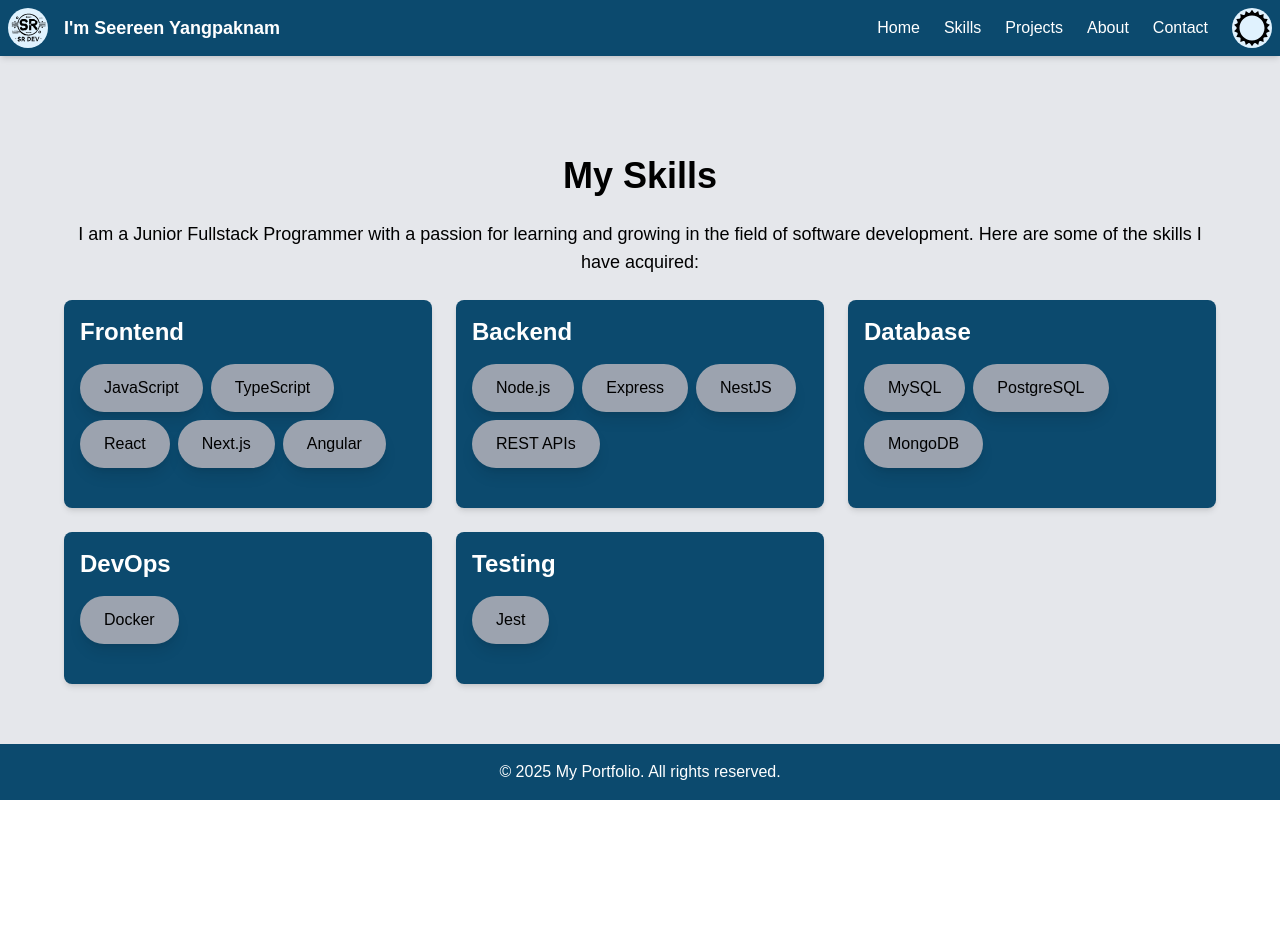
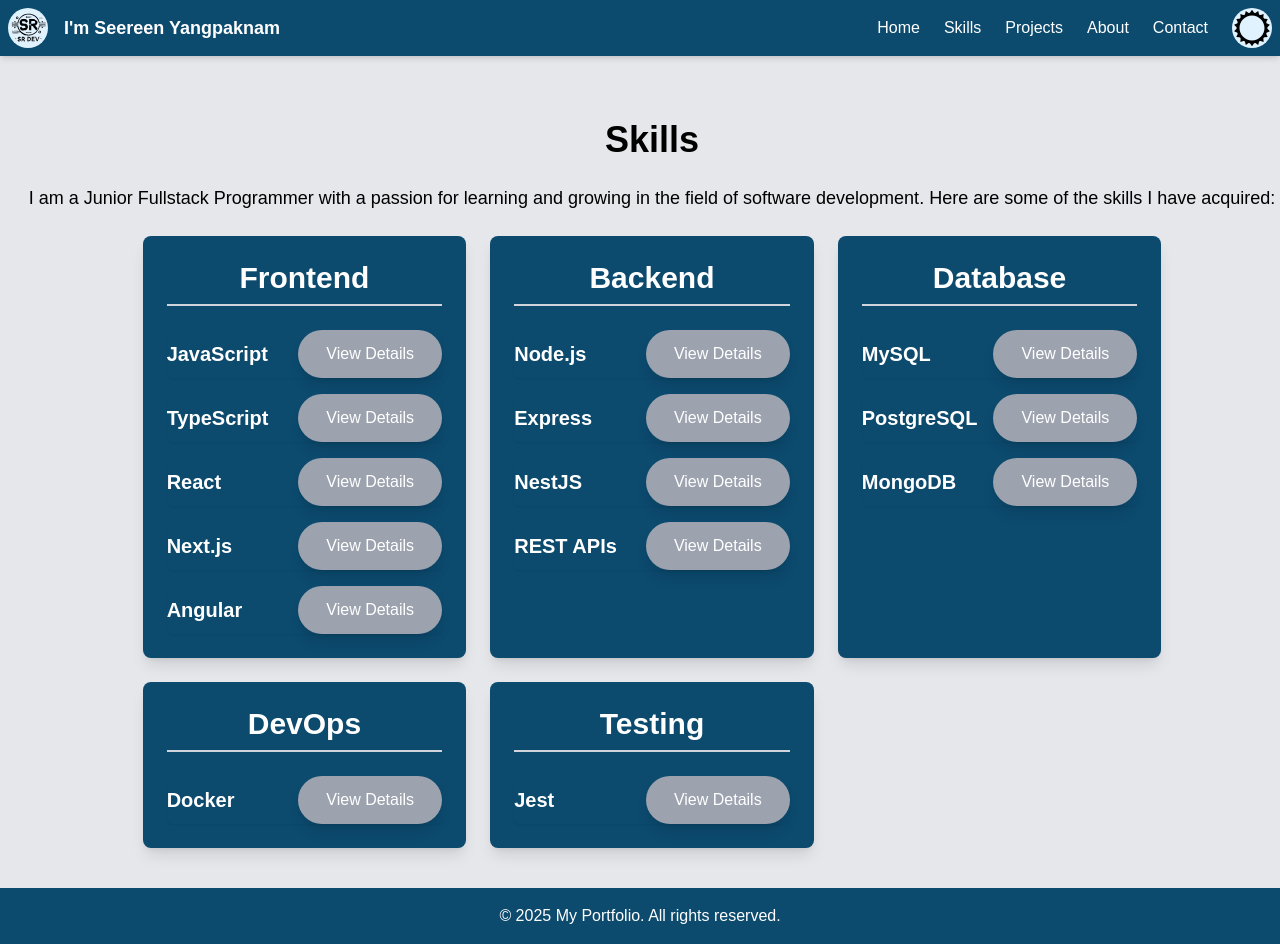
Before and after one commit to srseen/my-portfolio-next-tailwind, a Next.js app: page /skills in a window 1280 px wide. Before the commit the page ends 800 px from the top, so only its background shows below. Built offline with nearby package versions, Linux system fonts and the light colour scheme; a web font is replaced by a local one.

Commit message:
Implement SkillModal component and enhance Skills page layout with modal functionality

```diff
--- a/src/app/skills/page.jsx
+++ b/src/app/skills/page.jsx
@@ -1,25 +1,71 @@
+"use client";
+
+import { useState } from "react";
 import SkillsData from "@/data/skills_data.jsx";
-import { CardSkill } from "@/components/molecules/Card";
+import SkillModal from "@/components/molecules/SkillModal";
+import Button from "@/components/atoms/Button";
+import skillsData from "@/data/skills_data.jsx";
 
 export default function Skills() {
+  const [selectedSkill, setSelectedSkill] = useState(null);
+  const [isModalOpen, setIsModalOpen] = useState(false);
+
+  const openModal = (skill) => {
+    setSelectedSkill(skill);
+    setIsModalOpen(true);
+  };
+
+  const closeModal = () => {
+    setSelectedSkill(null);
+    setIsModalOpen(false);
+  };
+
   return (
-    <div className="flex flex-col items-center justify-center mx-10 m-auto max-w-6xl py-10">
-      <h1 className="text-4xl font-bold mb-6 text-center mt-4">My Skills</h1>
+    <div className="flex flex-col w-full items-center justify-center mx-3 py-10">
+      <h1 className="text-4xl font-bold mb-6 text-center">Skills</h1>
       <p className="text-lg text-center mb-6">
         I am a Junior Fullstack Programmer with a passion for learning and
         growing in the field of software development. Here are some of the
         skills I have acquired:
       </p>
-      <div className="grid grid-cols-1 md:grid-cols-2 lg:grid-cols-3 gap-6 w-full">
-        {SkillsData.map((category) => (
-          <div key={category.category} className="w-full">
-            <CardSkill
-              name={category.category}
-              skill={category.skills.map((s) => s.name)}
-            />
+      <div className="grid grid-cols-1 md:grid-cols-2 lg:grid-cols-3  gap-6">
+        {skillsData.map((section) => (
+          <div
+            key={section.category}
+            className="p-6 primary-color rounded-lg shadow-lg"
+          >
+            <h2 className="text-3xl font-extrabold text-center mb-6 border-b-2 border-gray-300 dark:border-gray-700 pb-2">
+              {section.category}
+            </h2>
+            <ul className="space-y-4">
+              {section.skills.map((skill) => (
+                <li
+                  key={skill.name}
+                  className="flex items-center justify-between rounded-md shadow-sm gap-4"
+                >
+                  <h3 className="text-xl font-semibold dark:text-white">
+                    {skill.name}
+                  </h3>
+                  <Button
+                    href="#"
+                    className="bg-gray-400 dark:bg-gray-500 w-36"
+                    onClick={() => openModal(skill)}
+                  >
+                    View Details
+                  </Button>
+                </li>
+              ))}
+            </ul>
           </div>
         ))}
       </div>
+
+      {/* modal */}
+      <SkillModal
+        isOpen={isModalOpen}
+        onClose={closeModal}
+        skill={selectedSkill}
+      />
     </div>
   );
 }
--- /dev/null
+++ b/src/components/molecules/SkillModal.jsx
@@ -0,0 +1,32 @@
+import React from "react";
+import Button from "../atoms/Button";
+
+export default function SkillModal({ isOpen, onClose, skill }) {
+  if (!isOpen || !skill) return null;
+
+  return (
+    <div className="fixed inset-0 z-50 flex items-center justify-center bg-black bg-opacity-50">
+      <div className="flex flex-col w-full max-w-md justify-center items-center rounded-xl bg-white p-6 shadow-xl m-10">
+        <h2 className="mb-4 text-2xl font-bold">{skill.name}</h2>
+        <div className="mb-4 text-gray-700">
+          {Array.isArray(skill.description) ? (
+            skill.description.map((desc, i) => (
+              <p key={i} className="mb-2 last:mb-0">
+                - {desc}
+              </p>
+            ))
+          ) : (
+            <p className="mb-2 last:mb-0">- {skill.description}</p>
+          )}
+        </div>
+        <Button
+          href="#"
+          onClick={onClose}
+          className="mt-4 rounded bg-red-500 px-4 py-2 text-white transition duration-300 hover:bg-red-600"
+        >
+          ปิด (Close)
+        </Button>
+      </div>
+    </div>
+  );
+}
```
